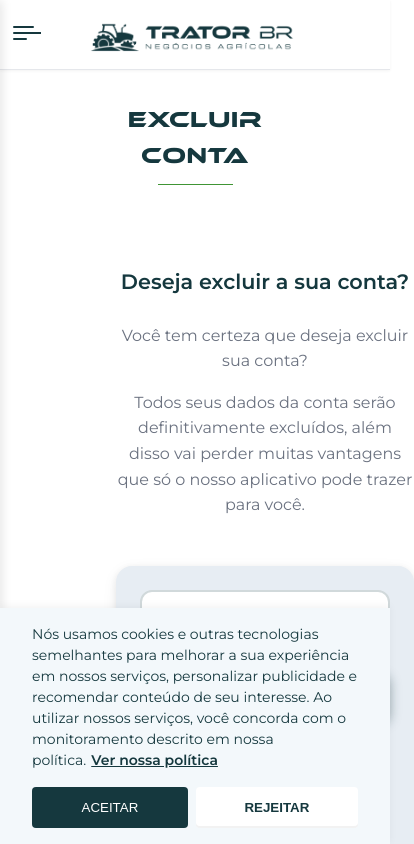
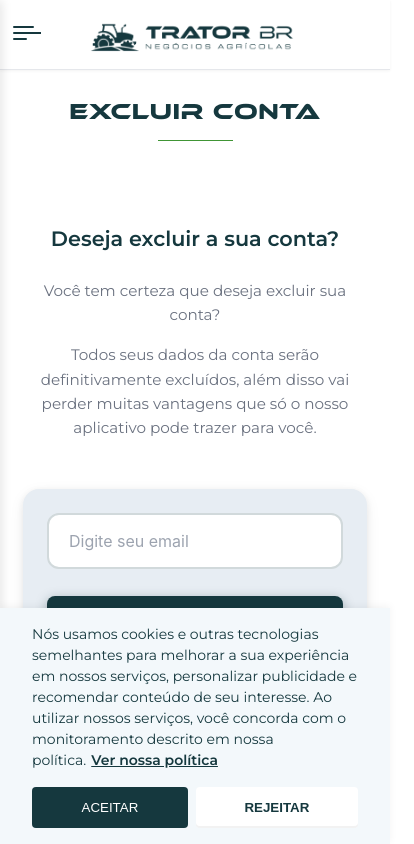
Before and after one commit to OresSoftware/plataforma-tratorbr, a React (Vite) app in the folder frontend/: page /excluir-conta in a window 390 px wide. Shown: the top 844 px of the page, 414 px wide, since content can reach past the window. Built offline with nearby package versions, Linux system fonts and the light colour scheme.

Commit message:
Alterações header e responsividade página excluir conta

```diff
--- a/frontend/src/components/Header.jsx
+++ b/frontend/src/components/Header.jsx
@@ -58,8 +58,8 @@ const Header = () => {
 
         {/* Menu de Navegação (oculto em telas pequenas) */}
         <nav className="nav-menu">
-          <Link to="/" className={`nav-link ${isActive('/')}`}>Início</Link>
-          <Link to="/contato" className={`nav-link ${isActive('/contato')}`}>Contato</Link>
+          <Link to="/" className={`nav-link ${isActive('/')}`} onClick={() => window.scrollTo(0, 0)}>Início</Link>
+          <Link to="/contato" className={`nav-link ${isActive('/contato')}`} onClick={() => window.scrollTo(0, 0)}>Contato</Link>
           {/* <Link to="/aplicativo" className={`nav-link ${isActive('/aplicativo')}`}>Aplicativo</Link> */}
           {/* O menu dropdown Tratorbr */}
           <div className="nav-dropdown">
@@ -71,8 +71,8 @@ const Header = () => {
               </span>
             </button>
             <div className="dropdown-menu">
-              <Link to="/ajuda" className="dropdown-item">Ajuda</Link>
-              <Link to="/sobre-nos" className="dropdown-item">Sobre Nós</Link>
+              <Link to="/ajuda" className="dropdown-item" onClick={() => window.scrollTo(0, 0)}>Ajuda</Link>
+              <Link to="/sobre-nos" className="dropdown-item" onClick={() => window.scrollTo(0, 0)}>Sobre Nós</Link>
             </div>
           </div>
 
@@ -104,7 +104,7 @@ const Header = () => {
           </div>
 
           <nav className="mobile-nav-menu">
-            <Link to="/" className="mobile-nav-link" onClick={toggleMobileMenu}>Início</Link>
+            <Link to="/" className="mobile-nav-link" onClick={() => { toggleMobileMenu(); window.scrollTo(0, 0); }}>Início</Link>
 
             <div className={`mobile-dropdown-item ${open ? "active" : ""}`}>
               <button className="mobile-dropdown-btn" onClick={() => setOpen(!open)}>
@@ -116,14 +116,14 @@ const Header = () => {
                   </svg>
                 </span>
               </button>
-              <Link to="/ajuda" className="mobile-nav-link" onClick={toggleMobileMenu}>Ajuda</Link>
-              <Link to="/sobre-nos" className="mobile-nav-link" onClick={toggleMobileMenu}>Sobre Nós</Link>
+              <Link to="/ajuda" className="mobile-nav-link" onClick={() => { toggleMobileMenu(); window.scrollTo(0, 0); }}>Ajuda</Link>
+              <Link to="/sobre-nos" className="mobile-nav-link" onClick={() => { toggleMobileMenu(); window.scrollTo(0, 0); }}>Sobre Nós</Link>
             </div>
-            <Link to="/contato" className="mobile-nav-link" onClick={toggleMobileMenu}>Contato</Link>
+            <Link to="/contato" className="mobile-nav-link" onClick={() => { toggleMobileMenu(); window.scrollTo(0, 0); }}>Contato</Link>
 
           </nav>
           <div className="mobile-menu-actions">
-            <Link to="/admin/login" className="login-btn-mobile" onClick={toggleMobileMenu}>
+            <Link to="/admin/login" className="login-btn-mobile" onClick={() => { toggleMobileMenu(); window.scrollTo(0, 0); }}>
               Área Admin
               <svg xmlns="http://www.w3.org/2000/svg" width="24" height="24" viewBox="0 0 24 24" fill="none" stroke="currentColor" strokeWidth="2" strokeLinecap="round" strokeLinejoin="round" style={{ marginLeft: 6, verticalAlign: 'middle' }}>
                 <path d="M15 3h4a2 2 0 0 1 2 2v14a2 2 0 0 1-2 2h-4" />
--- a/frontend/src/pages/ExcluirContaPage.css
+++ b/frontend/src/pages/ExcluirContaPage.css
@@ -311,9 +311,34 @@ div#card-6{
 }
 
 /* Responsividade */
+@media (max-width: 1200px) {
+  .excluir-conta-container {
+    padding: 0px 60px;
+  }
+}
+
+@media (max-width: 992px) {
+  .excluir-conta-container {
+    padding: 0px 40px;
+  }
+
+  .excluir-conta-main {
+    gap: 3rem;
+  }
+
+  .vantagens-grid {
+    grid-template-columns: repeat(2, 1fr);
+    gap: 2rem;
+  }
+}
+
 @media (max-width: 768px) {
   .excluir-conta-content {
     padding: 2rem 1rem;
+  }
+
+  .excluir-conta-container {
+    padding: 0px 20px;
   }
 
   .excluir-conta-main {
@@ -345,6 +370,44 @@ div#card-6{
 
   .manter-conta-section h3 {
     font-size: 1.25rem;
+  }
+}
+
+@media (max-width: 576px) {
+  .excluir-conta-container {
+    padding: 0px 15px;
+  }
+
+  .excluir-conta-content {
+    padding: 1.5rem 0.5rem;
+  }
+
+  .excluir-conta-header h1 {
+    font-size: 1.3rem;
+  }
+
+  .excluir-conta-info h2 {
+    font-size: 1.4rem;
+  }
+
+  .excluir-conta-info p {
+    font-size: 0.95rem;
+  }
+
+  .excluir-conta-form-container {
+    padding: 1.5rem;
+  }
+
+  .recaptcha-placeholder {
+    min-width: 100%;
+    flex-direction: column;
+    gap: 0.5rem;
+    text-align: center;
+  }
+
+  .recaptcha-logo {
+    margin-left: 0;
+    text-align: center;
   }
 }
 
```
